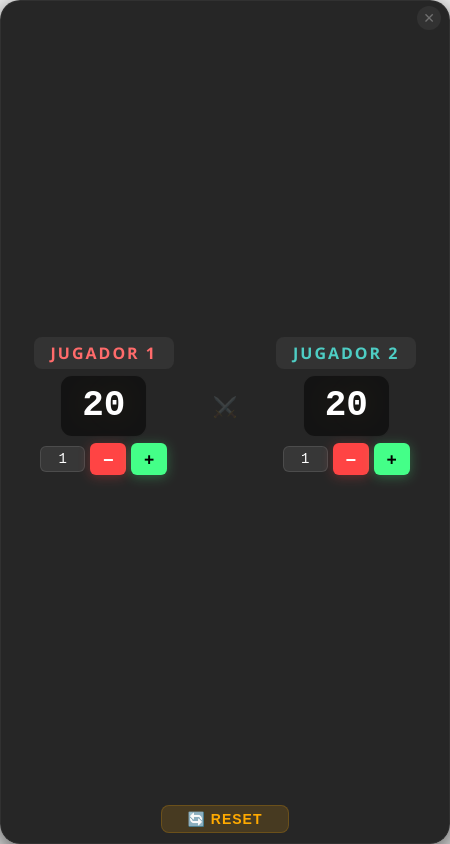
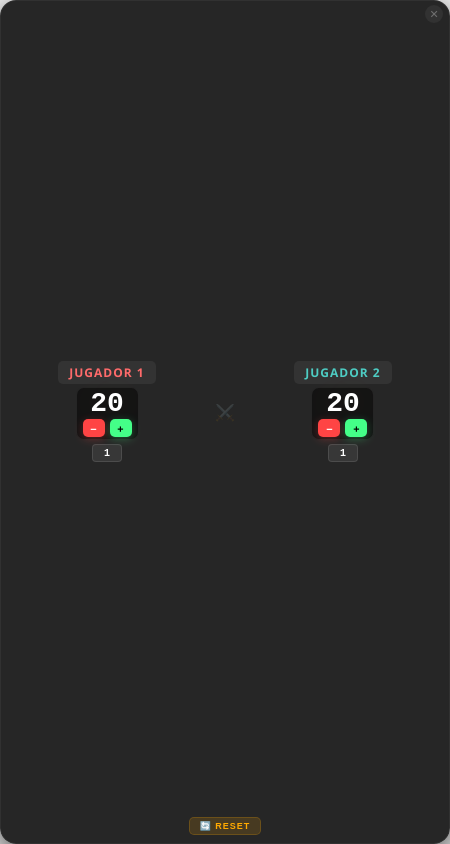
Before and after one commit to tipazosmyl-sys/contador-magic-overlay, an Electron app: page src/index.html in a window 450 px wide. Drawn offline with Linux system fonts and the light colour scheme.

Commit message:
Update index.html

```diff
--- a/src/index.html
+++ b/src/index.html
@@ -5,7 +5,7 @@
     <meta name="viewport" content="width=device-width, initial-scale=1.0">
     <title>Magic Overlay Counter</title>
     <style>
-        /* ===== ESTILOS COMPLETOS ===== */
+        /* ===== ESTILOS COMPACTOS ===== */
         * {
             margin: 0;
             padding: 0;
@@ -26,8 +26,8 @@
         .overlay-container {
             background: rgba(0, 0, 0, 0.85);
             backdrop-filter: blur(10px);
-            border-radius: 20px;
-            padding: 20px 25px 15px 25px;
+            border-radius: 16px;
+            padding: 10px 20px 10px 20px;
             box-shadow: 0 10px 40px rgba(0, 0, 0, 0.9);
             position: relative;
             width: 100%;
@@ -36,7 +36,7 @@
             flex-direction: column;
             align-items: center;
             justify-content: center;
-            min-height: 200px;
+            min-height: 170px;
             border: 1px solid rgba(255, 255, 255, 0.05);
             -webkit-app-region: drag;
         }
@@ -44,14 +44,14 @@
         /* Botón cerrar */
         .close-btn {
             position: absolute;
-            top: 5px;
-            right: 8px;
+            top: 4px;
+            right: 6px;
             background: rgba(255, 255, 255, 0.05);
             border: none;
             color: rgba(255, 255, 255, 0.3);
-            font-size: 14px;
-            width: 24px;
-            height: 24px;
+            font-size: 11px;
+            width: 18px;
+            height: 18px;
             border-radius: 50%;
             cursor: pointer;
             transition: all 0.2s ease;
@@ -69,30 +69,30 @@
         /* Contenedor jugadores */
         .container {
             display: flex;
-            gap: 30px;
+            gap: 20px;
             align-items: center;
             justify-content: center;
             width: 100%;
             flex: 1;
-            padding: 5px 0;
+            padding: 2px 0;
         }
 
         .player {
             display: flex;
             flex-direction: column;
             align-items: center;
-            gap: 6px;
-            min-width: 120px;
+            gap: 3px;
+            min-width: 90px;
             flex: 1;
         }
 
         .player-label {
             color: #fff;
-            font-size: 16px;
+            font-size: 12px;
             font-weight: bold;
-            letter-spacing: 2px;
-            padding: 4px 16px;
-            border-radius: 8px;
+            letter-spacing: 1px;
+            padding: 2px 10px;
+            border-radius: 5px;
             background: rgba(255, 255, 255, 0.06);
             cursor: pointer;
             transition: all 0.2s ease;
@@ -122,14 +122,14 @@
         .player-name-input {
             background: rgba(255, 255, 255, 0.1);
             border: 2px solid rgba(255, 215, 0, 0.3);
-            border-radius: 8px;
-            padding: 4px 12px;
+            border-radius: 5px;
+            padding: 2px 8px;
             color: white;
-            font-size: 16px;
+            font-size: 12px;
             font-weight: bold;
             text-align: center;
             font-family: 'Segoe UI', sans-serif;
-            width: 120px;
+            width: 90px;
             display: none;
             -webkit-app-region: no-drag;
         }
@@ -146,24 +146,26 @@
 
         .life-container {
             display: flex;
+            flex-direction: column;
             align-items: center;
             justify-content: center;
             background: rgba(0, 0, 0, 0.5);
-            padding: 8px 20px;
-            border-radius: 12px;
+            padding: 3px 10px 4px 10px;
+            border-radius: 8px;
             border: 1px solid rgba(255, 255, 255, 0.08);
-            min-width: 80px;
-            min-height: 60px;
+            min-width: 60px;
+            min-height: 55px;
+            gap: 1px;
         }
 
         .life-value {
             color: #fff;
-            font-size: 48px;
+            font-size: 36px;
             font-weight: bold;
             font-family: 'Courier New', monospace;
             text-shadow: 0 0 30px rgba(255, 215, 0, 0.1);
-            line-height: 1.2;
-            min-width: 60px;
+            line-height: 1;
+            min-width: 45px;
             text-align: center;
         }
 
@@ -181,30 +183,79 @@
             50% { opacity: 0.5; }
         }
 
-        .controls {
-            display: flex;
-            flex-direction: column;
-            gap: 4px;
-            width: 100%;
-            align-items: center;
-        }
-
-        .input-group {
+        /* Botones de daño/cura dentro del contenedor de vida */
+        .life-buttons {
             display: flex;
             gap: 5px;
             align-items: center;
         }
 
+        .btn-life {
+            border: none;
+            border-radius: 5px;
+            padding: 1px 8px;
+            font-size: 13px;
+            font-weight: bold;
+            cursor: pointer;
+            transition: all 0.15s ease;
+            width: 26px;
+            height: 22px;
+            text-align: center;
+            font-family: 'Segoe UI', sans-serif;
+            -webkit-app-region: no-drag;
+            display: flex;
+            align-items: center;
+            justify-content: center;
+        }
+
+        .btn-life:active {
+            transform: scale(0.9);
+        }
+
+        .btn-damage {
+            background: #ff4444;
+            color: white;
+            box-shadow: 0 2px 8px rgba(255, 68, 68, 0.3);
+        }
+
+        .btn-damage:hover {
+            background: #ff2222;
+            box-shadow: 0 2px 12px rgba(255, 68, 68, 0.5);
+        }
+
+        .btn-heal {
+            background: #44ff88;
+            color: #000;
+            box-shadow: 0 2px 8px rgba(68, 255, 136, 0.3);
+        }
+
+        .btn-heal:hover {
+            background: #22ff77;
+            box-shadow: 0 2px 12px rgba(68, 255, 136, 0.5);
+        }
+
+        /* Input de daño INDIVIDUAL debajo de cada 20 - MÁS PEQUEÑO */
+        .damage-input-container {
+            display: flex;
+            justify-content: center;
+            align-items: center;
+            margin-top: 1px;
+            width: 100%;
+        }
+
         .damage-input {
             background: rgba(255, 255, 255, 0.08);
             border: 1px solid rgba(255, 255, 255, 0.1);
-            border-radius: 6px;
-            padding: 4px 6px;
+            border-radius: 4px;
+            padding: 1px 6px;
             color: white;
-            font-size: 14px;
-            width: 45px;
+            font-size: 12px;
+            width: 36px;
+            height: 22px;
             text-align: center;
             font-family: 'Courier New', monospace;
+            font-weight: bold;
+            -webkit-app-region: no-drag;
         }
 
         .damage-input:focus {
@@ -221,50 +272,10 @@
             -moz-appearance: textfield;
         }
 
-        .btn {
-            border: none;
-            border-radius: 6px;
-            padding: 4px 12px;
-            font-size: 18px;
-            font-weight: bold;
-            cursor: pointer;
-            transition: all 0.15s ease;
-            width: 36px;
-            text-align: center;
-            font-family: 'Segoe UI', sans-serif;
-            -webkit-app-region: no-drag;
-        }
-
-        .btn:active {
-            transform: scale(0.9);
-        }
-
-        .btn-damage {
-            background: #ff4444;
-            color: white;
-            box-shadow: 0 2px 12px rgba(255, 68, 68, 0.3);
-        }
-
-        .btn-damage:hover {
-            background: #ff2222;
-            box-shadow: 0 2px 20px rgba(255, 68, 68, 0.5);
-        }
-
-        .btn-heal {
-            background: #44ff88;
-            color: #000;
-            box-shadow: 0 2px 12px rgba(68, 255, 136, 0.3);
-        }
-
-        .btn-heal:hover {
-            background: #22ff77;
-            box-shadow: 0 2px 20px rgba(68, 255, 136, 0.5);
-        }
-
         .bottom-controls {
             display: flex;
-            gap: 10px;
-            margin-top: 6px;
+            gap: 6px;
+            margin-top: 3px;
             -webkit-app-region: no-drag;
         }
 
@@ -272,13 +283,14 @@
             background: rgba(255, 170, 0, 0.15);
             color: #ffaa00;
             border: 1px solid rgba(255, 170, 0, 0.2);
-            padding: 5px 25px;
-            font-size: 14px;
-            border-radius: 8px;
+            padding: 2px 14px;
+            font-size: 11px;
+            border-radius: 5px;
             font-weight: 600;
             cursor: pointer;
             transition: all 0.2s ease;
             letter-spacing: 1px;
+            height: 22px;
         }
 
         .btn-reset:hover {
@@ -293,11 +305,11 @@
 
         .vs-divider {
             color: rgba(255, 255, 255, 0.15);
-            font-size: 20px;
+            font-size: 16px;
             font-weight: bold;
             display: flex;
             align-items: center;
-            padding: 0 3px;
+            padding: 0 2px;
         }
 
         /* Efectos */
@@ -323,11 +335,15 @@
             display: none;
         }
 
-        @media (max-width: 500px) {
-            .container { gap: 15px; }
-            .life-value { font-size: 36px; min-width: 45px; }
-            .player { min-width: 90px; }
-            .overlay-container { padding: 12px 12px 10px 12px; }
+        @media (max-width: 450px) {
+            .container { gap: 10px; }
+            .life-value { font-size: 28px; }
+            .player { min-width: 70px; }
+            .overlay-container { padding: 8px 10px; }
+            .life-container { min-width: 50px; min-height: 45px; padding: 2px 6px; }
+            .btn-life { width: 22px; height: 18px; font-size: 11px; padding: 1px 5px; }
+            .damage-input { width: 30px; height: 18px; font-size: 10px; }
+            .btn-reset { font-size: 9px; padding: 1px 10px; height: 18px; }
         }
     </style>
 </head>
@@ -345,13 +361,14 @@
                        onblur="saveName(1)" onkeydown="if(event.key==='Enter')saveName(1)">
                 <div class="life-container" id="lifeContainer1">
                     <div class="life-value" id="life1">20</div>
+                    <div class="life-buttons">
+                        <button class="btn-life btn-damage" data-player="1" data-action="damage">−</button>
+                        <button class="btn-life btn-heal" data-player="1" data-action="heal">+</button>
+                    </div>
                 </div>
-                <div class="controls">
-                    <div class="input-group">
-                        <input type="number" class="damage-input" id="damageInput1" value="1" min="1" max="999">
-                        <button class="btn btn-damage" data-player="1" data-action="damage">−</button>
-                        <button class="btn btn-heal" data-player="1" data-action="heal">+</button>
-                    </div>
+                <!-- Input de daño propio debajo del 20 -->
+                <div class="damage-input-container">
+                    <input type="number" class="damage-input" id="damageInput1" value="1" min="1" max="999">
                 </div>
             </div>
 
@@ -365,18 +382,19 @@
                        onblur="saveName(2)" onkeydown="if(event.key==='Enter')saveName(2)">
                 <div class="life-container" id="lifeContainer2">
                     <div class="life-value" id="life2">20</div>
+                    <div class="life-buttons">
+                        <button class="btn-life btn-damage" data-player="2" data-action="damage">−</button>
+                        <button class="btn-life btn-heal" data-player="2" data-action="heal">+</button>
+                    </div>
                 </div>
-                <div class="controls">
-                    <div class="input-group">
-                        <input type="number" class="damage-input" id="damageInput2" value="1" min="1" max="999">
-                        <button class="btn btn-damage" data-player="2" data-action="damage">−</button>
-                        <button class="btn btn-heal" data-player="2" data-action="heal">+</button>
-                    </div>
+                <!-- Input de daño propio debajo del 20 -->
+                <div class="damage-input-container">
+                    <input type="number" class="damage-input" id="damageInput2" value="1" min="1" max="999">
                 </div>
             </div>
         </div>
 
-        <!-- Controles inferiores - UN SOLO BOTÓN: RESET -->
+        <!-- Controles inferiores -->
         <div class="bottom-controls">
             <button class="btn-reset" id="resetBtn">🔄 RESET</button>
         </div>
@@ -473,7 +491,7 @@
                 let newLife = life1 + amount;
                 life1 = Math.min(Math.max(newLife, MIN_LIFE), MAX_LIFE);
                 updateDisplay();
-                const container = document.querySelector('.player1 .life-container');
+                const container = document.getElementById('lifeContainer1');
                 container.classList.remove('damage-flash', 'heal-flash');
                 void container.offsetWidth;
                 container.classList.add(amount < 0 ? 'damage-flash' : 'heal-flash');
@@ -481,7 +499,7 @@
                 let newLife = life2 + amount;
                 life2 = Math.min(Math.max(newLife, MIN_LIFE), MAX_LIFE);
                 updateDisplay();
-                const container = document.querySelector('.player2 .life-container');
+                const container = document.getElementById('lifeContainer2');
                 container.classList.remove('damage-flash', 'heal-flash');
                 void container.offsetWidth;
                 container.classList.add(amount < 0 ? 'damage-flash' : 'heal-flash');
@@ -513,13 +531,19 @@
         // 8. EVENTOS: BOTONES
         // ============================================
 
-        // Botones de daño y cura
+        // Botones de daño y cura - CADA UNO USA SU PROPIO INPUT
         document.querySelectorAll('.btn-damage, .btn-heal').forEach(btn => {
             btn.addEventListener('click', () => {
                 const player = parseInt(btn.dataset.player);
                 const action = btn.dataset.action;
-                const input = player === 1 ? damageInput1 : damageInput2;
-                let amount = parseInt(input.value) || 1;
+
+                // Usar el input correspondiente a cada jugador
+                let amount;
+                if (player === 1) {
+                    amount = parseInt(damageInput1.value) || 1;
+                } else if (player === 2) {
+                    amount = parseInt(damageInput2.value) || 1;
+                }
                 amount = Math.min(Math.max(amount, 1), 999);
 
                 if (action === 'damage') {
@@ -544,36 +568,30 @@
         // 9. TECLAS RÁPIDAS
         // ============================================
         document.addEventListener('keydown', (e) => {
-            // Ctrl+1 = Daño J1
             if (e.ctrlKey && e.key === '1') {
                 e.preventDefault();
                 const amount = parseInt(damageInput1.value) || 1;
                 changeLife(1, -amount);
             }
-            // Ctrl+2 = Daño J2
             if (e.ctrlKey && e.key === '2') {
                 e.preventDefault();
                 const amount = parseInt(damageInput2.value) || 1;
                 changeLife(2, -amount);
             }
-            // Shift+1 = Cura J1
             if (e.shiftKey && e.key === '1') {
                 e.preventDefault();
                 const amount = parseInt(damageInput1.value) || 1;
                 changeLife(1, amount);
             }
-            // Shift+2 = Cura J2
             if (e.shiftKey && e.key === '2') {
                 e.preventDefault();
                 const amount = parseInt(damageInput2.value) || 1;
                 changeLife(2, amount);
             }
-            // R = Reset a 20
             if (e.key === 'r' && !e.ctrlKey && !e.shiftKey && !e.altKey) {
                 e.preventDefault();
                 resetLife(20);
             }
-            // Escape = Cerrar
             if (e.key === 'Escape') {
                 window.close();
             }
```
